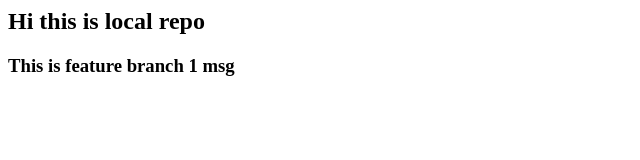
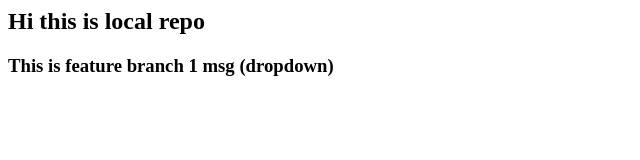
Before and after one commit to SundarHarry/localrepo, a plain HTML site: page index.html in a window 1280 px wide. Shown: the whole page, without its empty margins (0-640 px from the left). Drawn offline with Linux system fonts and the light colour scheme.

Commit message:
dropdown added

```diff
--- a/index.html
+++ b/index.html
@@ -1,3 +1,3 @@
 <h2>Hi this is local repo</h2>
 
-<h3>This is feature branch 1 msg</h3>
+<h3>This is feature branch 1 msg (dropdown)</h3>
```
